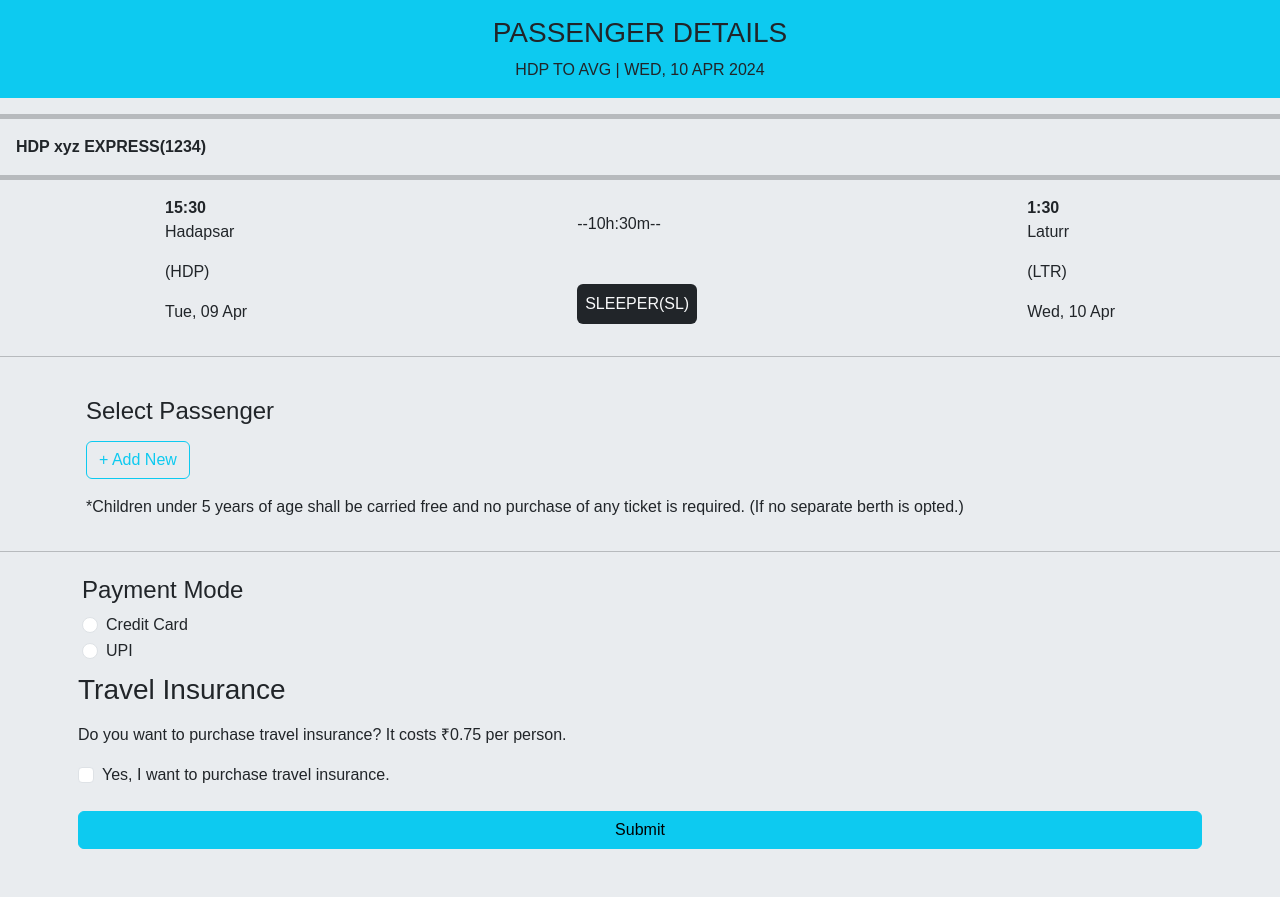
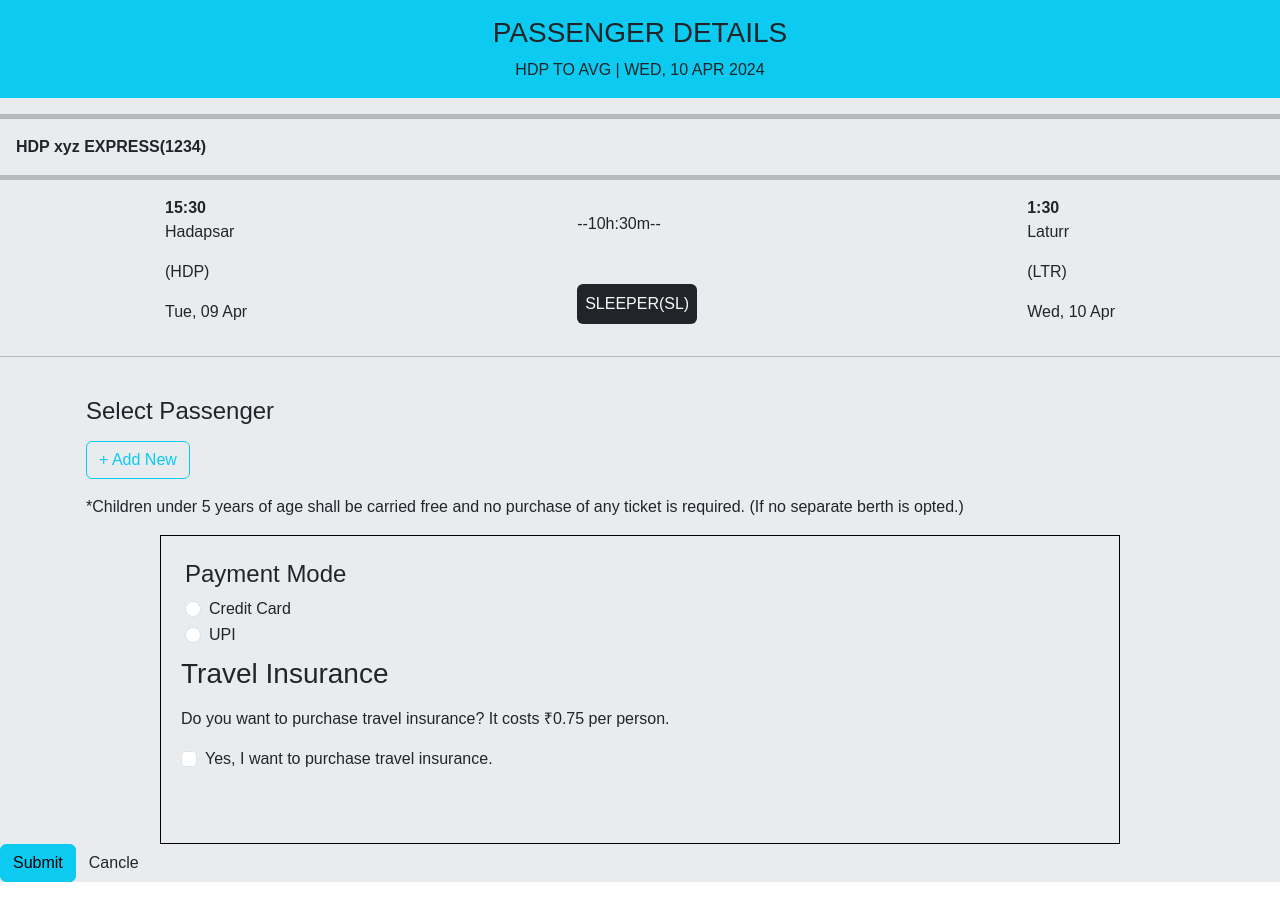
Before and after one commit to Vikrantpatil19/icp6-fullstack, a React (Create React App) app in the folder client/: page /booking in a window 1280 px wide. Built offline with nearby package versions, Linux system fonts and the light colour scheme.

Commit message:
front-end work

```diff
--- a/client/src/views/Booking/Booking.js
+++ b/client/src/views/Booking/Booking.js
@@ -81,7 +81,7 @@ function Booking() {
       )}
 
 
-
+      <div className='container w-75   border border-black'>
         {formSubmitted && (
           <div className='user-detail-card container mt-4'>
             <h4 className="mb-3">Passenger Details</h4>
@@ -108,7 +108,7 @@ function Booking() {
 
         )}
 
-      <hr></hr>
+
 
         <div className='container mt-4'>
           <h4>Payment Mode</h4>
@@ -139,16 +139,23 @@ function Booking() {
               Yes, I want to purchase travel insurance.
             </label>
           </div>
+        </div>
+      </div>
+
 
 
       {/* anand add  onClick={handleFormSubmit} */}
 
-  <div className="d-grid">
+      <div className="flex">
         <button type="button" className="btn btn-info" >
           Submit
         </button>
+
+        <button className='btn'>
+          Cancle
+        </button>
       </div>
-</div>
+
 
 
 
```
Lines whose indentation alone changed are shown as unchanged.
